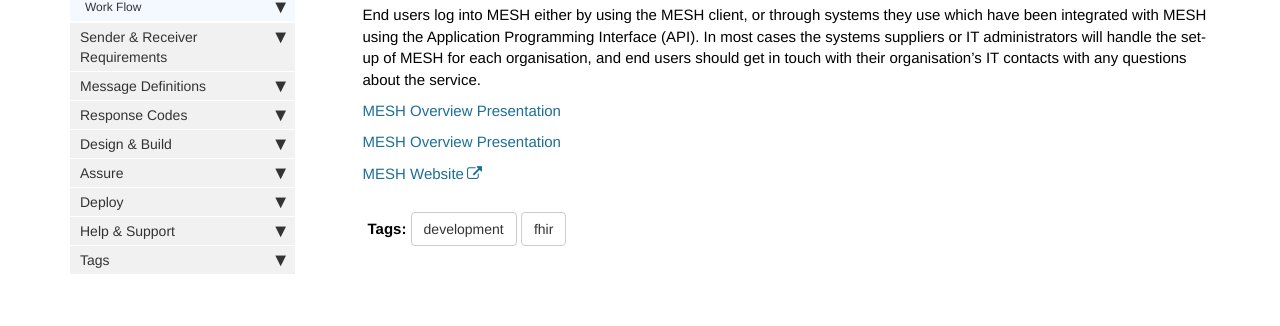
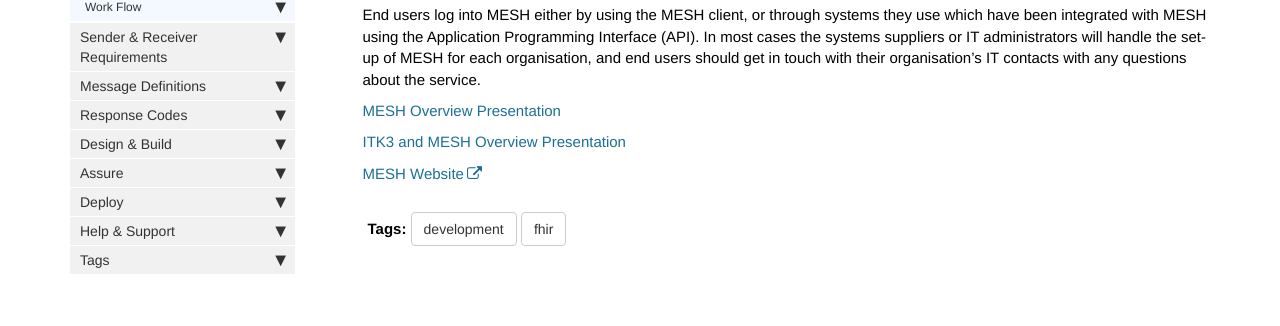
Before and after one commit to nhsconnect/ITK3-Messaging-Distribution, a Jekyll site: the page built from pages/explore/mesh.md, in a window 1280 px wide and 983 px high. Shown: the part 425-751 px from the top of the window. Built offline with Jekyll 4.4.1, drawn with Linux system fonts in a browser that asks for light colours; nearby versions of some CDN libraries; comment, search, counter and statistics services are not loaded.

Commit message:
Added MESH pages

```diff
--- a/pages/explore/mesh.md
+++ b/pages/explore/mesh.md
@@ -15,8 +15,8 @@ The Message Exchange for Social Care and Health (MESH) is the main messaging ser
 
 End users log into MESH either by using the MESH client, or through systems they use which have been integrated with MESH using the Application Programming Interface (API). In most cases the systems suppliers or IT administrators will handle the set-up of MESH for each organisation, and end users should get in touch with their organisation's IT contacts with any questions about the service.
 
-<a href ="pages/support/MESH_OverviewGeneric.pdf" target="_blank">MESH Overview Presentation</a>
+<a href ="pages/support/MESH_Overview_Generic.pdf" target="_blank">MESH Overview Presentation</a>
 
-<a href ="pages/support/ITK3_MESH.pdf" target="_blank">MESH Overview Presentation</a>
+<a href ="pages/support/ITK3_MESH.pdf" target="_blank">ITK3 and MESH Overview Presentation</a>
 
 <a href ="https://digital.nhs.uk/services/message-exchange-for-social-care-and-health-mesh" target="_blank">MESH Website</a>
```
